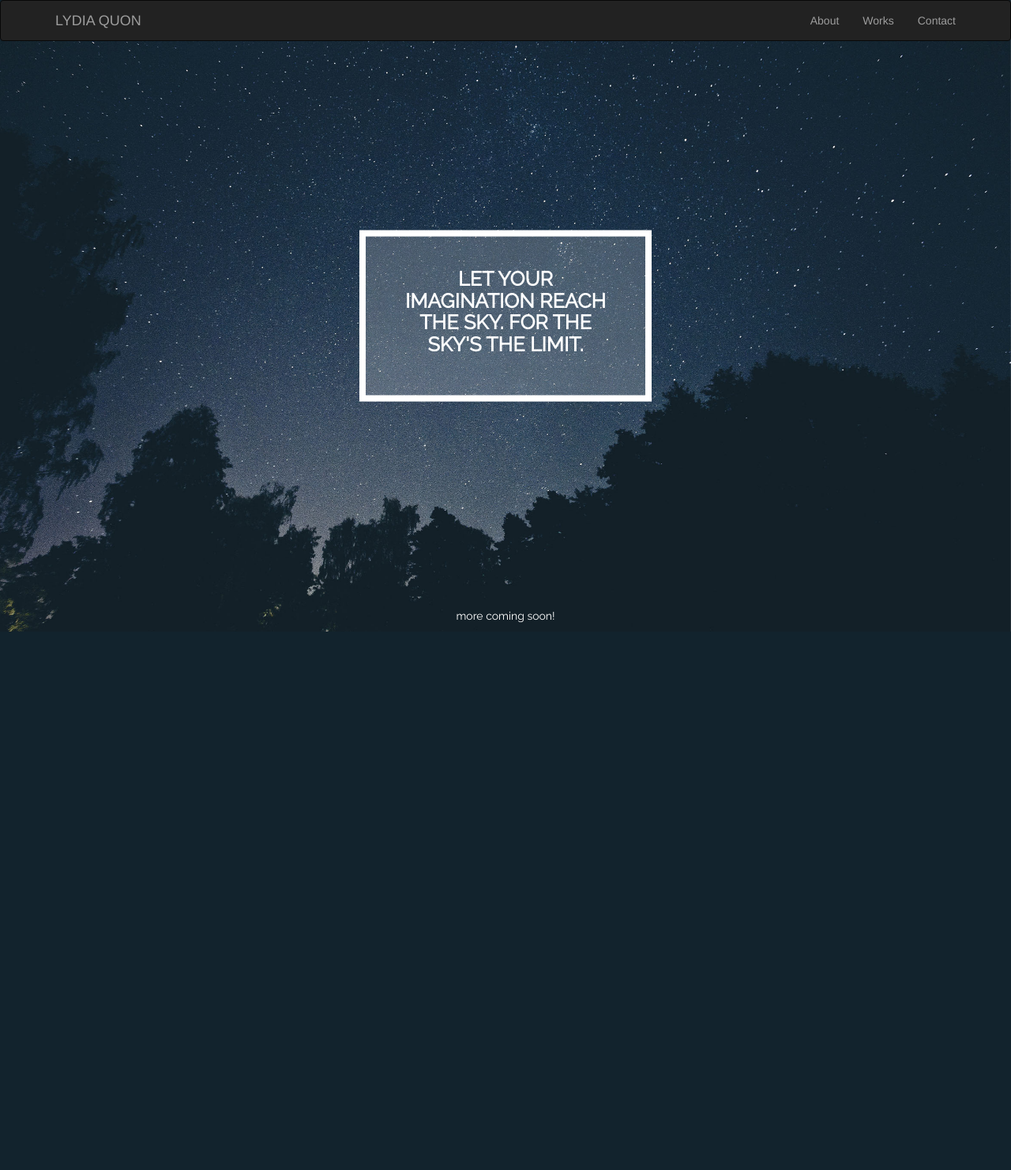
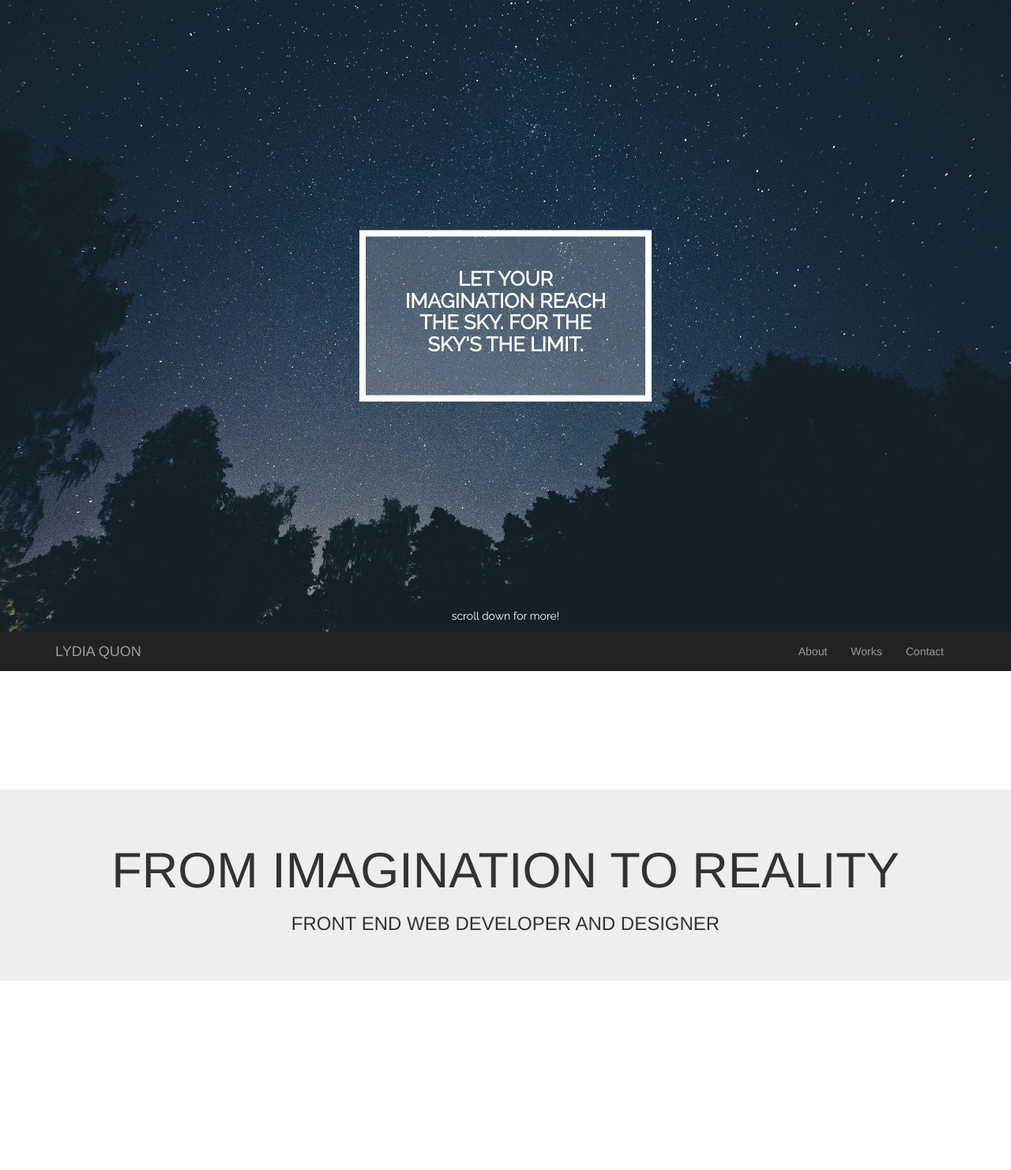
Before and after one commit to diachion/PORTFOLIOZ, a PHP site: page / in a window 1280 px wide. Shown: the top 1482 px of the page at 79% size. Before the commit the page ends 800 px from the top, so only its background shows below. Run offline with PHP 8.4, Linux system fonts and the light colour scheme.

Commit message:
Sticky nav and jumbotrons
Added a sticky nav bar and a jumbotron for the header content

```diff
--- a/css/global.css
+++ b/css/global.css
@@ -80,6 +80,9 @@
   typography with my own styles
 -=-=-=-=-=-=-=-=-=-=-=-=-=-=-=-=-=-=-= */
 @import url(https://fonts.googleapis.com/css?family=Raleway);
+h1, h2, h3, h4, h5, h6 {
+  text-transform: uppercase; }
+
 /* -=-=-=-=-=-=-=-=-=-=-=-=-=-=-=-=-=-=-=-=-=-=-=-=-=-=-=-=-=-=-=-=-=-=-=-
      $COMPONENTS
 -=-=-=-=-=-=-=-=-=-=-=-=-=-=-=-=-=-=-=-=-=-=-=-=-=-=-=-=-=-=-=-=-=-=-=- */
@@ -128,7 +131,18 @@
             GLOBAL NAVIGATION
 -=-=-=-=-=-=-=-=-=-=-=-=-=-=-=-=-=-=-=-=-=-=-=-=-=-=-=-=-=-=-=-=-=-=-=- */
 .navbar {
-  z-index: 999; }
+  border: none;
+  border-radius: 0; }
+
+.affix {
+  top: 0;
+  width: 100%;
+  -webkit-transition: all .5s ease-in-out;
+  transition: all .5s ease-in-out; }
+
+.affix-top {
+  position: static;
+  top: -35px; }
 
 /* -=-=-=-=-=-=-=-=-=-=-=-=-=-=-=-=-=-=-=-=-=-=-=-=-=-=-=-=-=-=-=-=-=-=-=-
             BANNER / HEADER
@@ -138,9 +152,8 @@
   background-size: cover;
   background-attachment: fixed;
   background-position: 50%;
-  width: 100%;
-  height: 100%;
-  position: absolute;
+  height: 100vh;
+  position: relative;
   left: 0;
   top: 0;
   right: 0; }
@@ -186,6 +199,9 @@
 /* -=-=-=-=-=-=-=-=-=-=-=-=-=-=-=-=-=-=-=-=-=-=-=-=-=-=-=-=-=-=-=-=-=-=-=-
     	CONTENT
 -=-=-=-=-=-=-=-=-=-=-=-=-=-=-=-=-=-=-=-=-=-=-=-=-=-=-=-=-=-=-=-=-=-=-=- */
+.main-jumbo {
+  margin-top: 150px; }
+
 /* -=-=-=-=-=-=-=-=-=-=-=-=-=-=-=-=-=-=-=-=-=-=-=-=-=-=-=-=-=-=-=-=-=-=-=-
     	SIDEBAR
 -=-=-=-=-=-=-=-=-=-=-=-=-=-=-=-=-=-=-=-=-=-=-=-=-=-=-=-=-=-=-=-=-=-=-=- */
--- a/index.html
+++ b/index.html
@@ -5,12 +5,11 @@
   <meta charset="UTF-8">
 	<link rel="stylesheet" type="text/css" href="libs/css/bootstrap.min.css"/>
 	<link rel="stylesheet" type="text/css" href="css/global.css"/>
-	<script src="https://ajax.googleapis.com/ajax/libs/jquery/2.2.0/jquery.min.js"></script>
 </head>
 
 <body>
 
-
+<header>
   <div id="splash"></div>
 
   <div id="motto">
@@ -18,21 +17,55 @@
   </div>
 
   <div id="soonDiv">
-  <p id="soonText">more coming soon!</p>
+    <p id="soonText">scroll down for more!</p>
   </div>
+</header>
 
 <nav class="navbar navbar-inverse">
   <div class="container">
+    <div class="navbar-header">
+      <button type="button" class="navbar-toggle collapsed" data-toggle="collapse" data-target="#bs-example-navbar-collapse-1" aria-expanded="false">
+        <span class="sr-only">Toggle navigation</span>
+        <span class="icon-bar"></span>
+        <span class="icon-bar"></span>
+        <span class="icon-bar"></span>
+      </button>
       <a class="navbar-brand" href="#">LYDIA QUON</a>
+    </div>
+
+    <div class="collapse navbar-collapse" id="bs-example-navbar-collapse-1">
       <ul class="nav navbar-nav navbar-right">
           <li><a href="#">About</a></li>
           <li><a href="#">Works</a></li>
           <li><a href="#">Contact</a></li>
       </ul>
-
+    </div>
   </div>  <!-- container-->
 </nav>
 
+<div class="jumbotron main-jumbo">
+  <div class="container">
+    <h1 class="text-center">from imagination to reality</h1>
+    <h3 class="text-center">front end web developer and designer</h3>
+  </div>  <!-- container-->
+</div> <!-- jumbotron -->
+
+<br/><br/><br/><br/><br/><br/><br/><br/><br/><br/><br/><br/><br/><br/><br/><br/><br/><br/><br/><br/><br/><br/><br/><br/><br/><br/><br/><br/><br/><br/><br/><br/><br/><br/><br/><br/><br/><br/><br/>hello world.
+
+
+<script src="https://ajax.googleapis.com/ajax/libs/jquery/2.2.0/jquery.min.js"></script>
+<script src="libs/js/bootstrap.min.js"></script>
+
+<script>
+$(document).ready(function(){
+    /* affix the navbar after scroll below header */
+    $(".navbar").affix({
+      offset: {
+        top: $("header").outerHeight(true)
+      }
+    });
+});
+</script>
 
 </body>
 </html>
--- a/sass/_typography.scss
+++ b/sass/_typography.scss
@@ -18,5 +18,5 @@
 
 //Headers
 h1,h2,h3,h4,h5,h6 {
-
+  text-transform: uppercase;
 }
--- a/sass/structure/_content.scss
+++ b/sass/structure/_content.scss
@@ -1,3 +1,7 @@
 /* -=-=-=-=-=-=-=-=-=-=-=-=-=-=-=-=-=-=-=-=-=-=-=-=-=-=-=-=-=-=-=-=-=-=-=-
     	CONTENT
 -=-=-=-=-=-=-=-=-=-=-=-=-=-=-=-=-=-=-=-=-=-=-=-=-=-=-=-=-=-=-=-=-=-=-=- */
+
+.main-jumbo {
+	margin-top: 150px;
+}
--- a/sass/structure/_header.scss
+++ b/sass/structure/_header.scss
@@ -7,9 +7,8 @@
   background-size: cover;
   background-attachment: fixed;
   background-position: 50%;
-  width: 100%;
-  height: 100%;
-  position: absolute;
+  height: 100vh;
+  position: relative;
   left: 0;
   top: 0;
   right: 0;
--- a/sass/structure/_navigation.scss
+++ b/sass/structure/_navigation.scss
@@ -1,7 +1,19 @@
 /* -=-=-=-=-=-=-=-=-=-=-=-=-=-=-=-=-=-=-=-=-=-=-=-=-=-=-=-=-=-=-=-=-=-=-=-
             GLOBAL NAVIGATION
 -=-=-=-=-=-=-=-=-=-=-=-=-=-=-=-=-=-=-=-=-=-=-=-=-=-=-=-=-=-=-=-=-=-=-=- */
+.navbar {
+  border: none;
+  border-radius: 0;
+}
 
-.navbar {
-  z-index: 999;
+.affix {
+	top: 0;
+	width: 100%;
+  -webkit-transition: all .5s ease-in-out;
+  transition: all .5s ease-in-out;
 }
+
+.affix-top {
+  position: static;
+  top: -35px;
+}
```
Also changed, not shown: 1 other file. Lines whose indentation alone changed are shown as unchanged.
